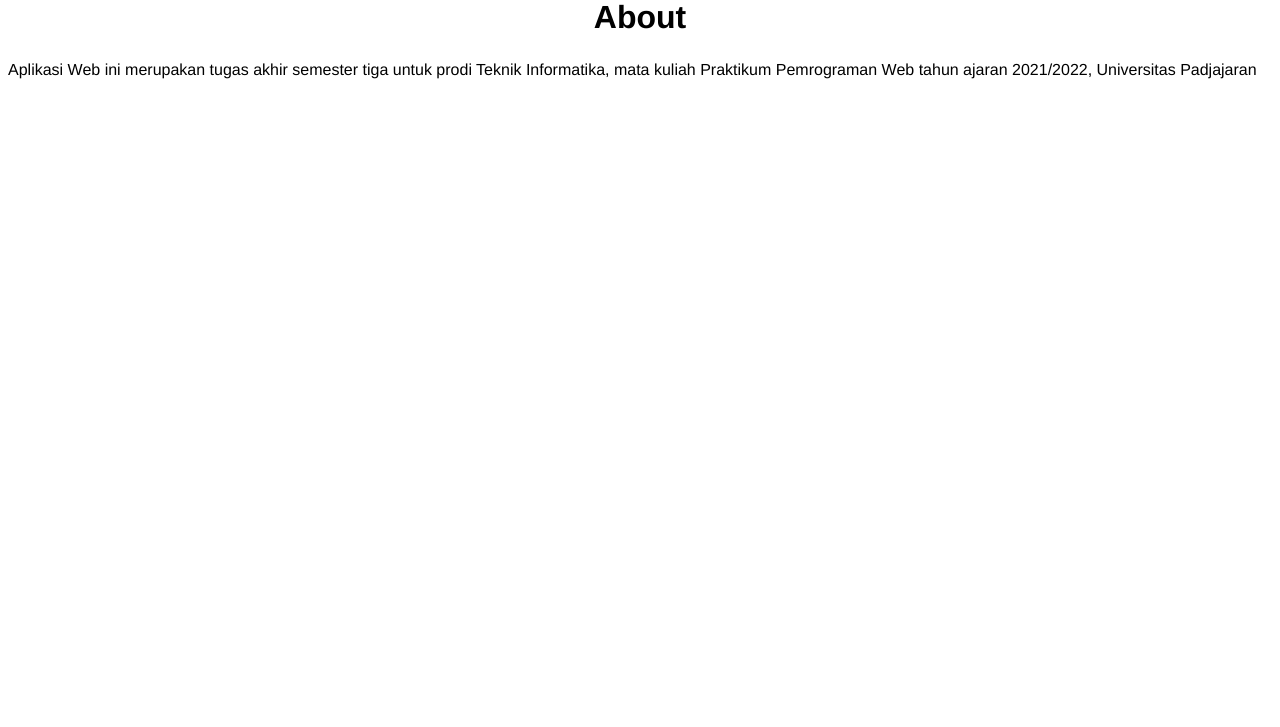
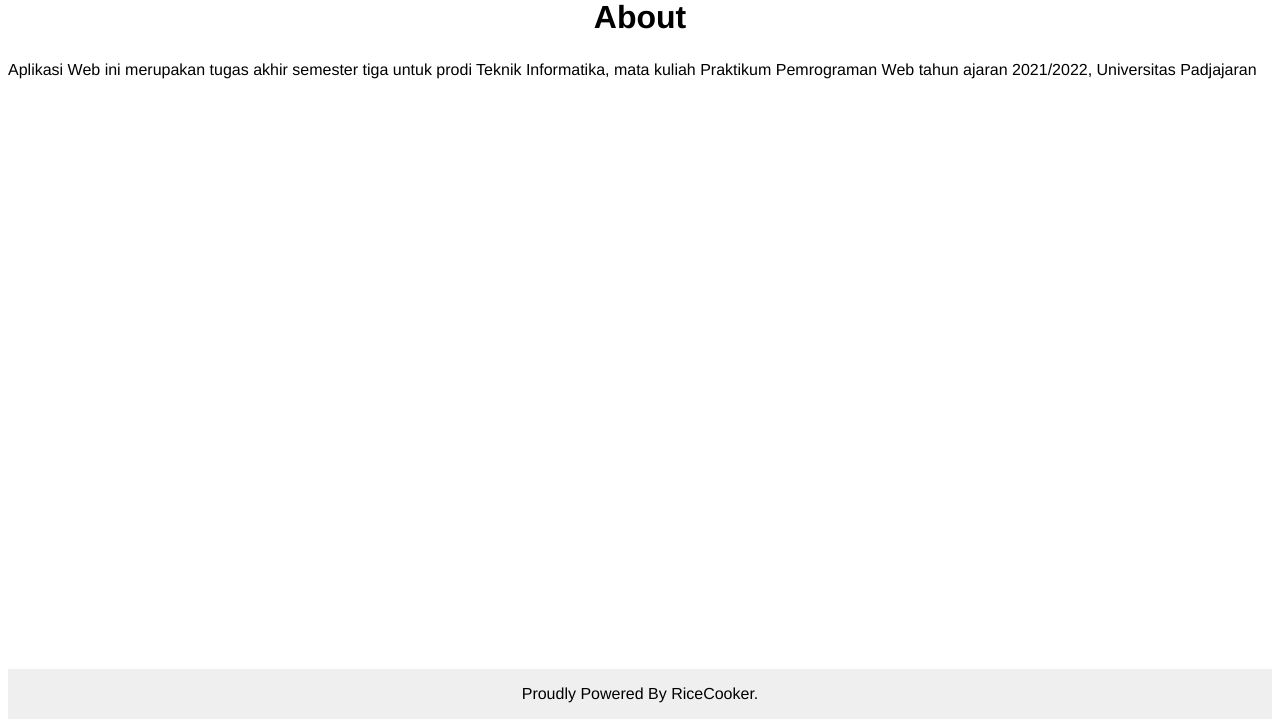
Before and after one commit to praktikum-tiunpad-2021/proyek-web-ricecooker, a CodeIgniter 4 app: template project_CI4/app/Views/page/about.php in a window 1280 px wide. Shown: the part 76-803 px from the top of the page. Before the commit the page ends 155 px from the top, so only its background shows below. Run offline with PHP 8.4 and a stand-in for CodeIgniter, Linux system fonts and the light colour scheme; the template is opened without the code that fills it, so the values that code supplies are empty; some libraries are stand-ins or nearby versions.

Commit message:
Menambahkan Footer

```diff
--- a/project_CI4/app/Views/layout/template.php
+++ b/project_CI4/app/Views/layout/template.php
@@ -10,12 +10,18 @@
     <link rel="stylesheet" href="/css/style.css">
 </head>
 
-<body>
+<body class="bodyTemplate">
     <?= $this->include('layout/navbar'); ?>
 
     <!-- Optional JavaScript; choose one of the two! -->
 
     <?= $this->renderSection('isi'); ?>
+
+
+    <div id="footer">Proudly Powered By RiceCooker.
+    </div>
+
 </body>
 
+
 </html>
--- a/project_CI4/app/Views/page/about.php
+++ b/project_CI4/app/Views/page/about.php
@@ -8,4 +8,5 @@
         <p>Aplikasi Web ini merupakan tugas akhir semester tiga untuk prodi Teknik Informatika, mata kuliah Praktikum Pemrograman Web tahun ajaran 2021/2022, Universitas Padjajaran</p>
     </div>
 </div>
+
 <?= $this->endSection(); ?>
--- a/project_CI4/app/Views/page/contact.php
+++ b/project_CI4/app/Views/page/contact.php
@@ -6,11 +6,11 @@
             <h1>Contact Me</h1>
         </div>
         <h3>Muhammad Zidan K</h3>
-        <p>Email    : muhammad20093@mail.unpad.ac.id</p><br>
+        <p>Email : muhammad20093@mail.unpad.ac.id</p><br>
         <h3>Harta Rama</h3>
-        <p>Email    : harta20001@mail.unpad.ac.id</p><br>
+        <p>Email : harta20001@mail.unpad.ac.id</p><br>
         <h3>Azka GHafara P A</h3>
-        <p>Email    : azka20002@mail.unpad.ac.id</p><br>
+        <p>Email : azka20002@mail.unpad.ac.id</p><br>
     </div>
 </div>
 <?= $this->endSection(); ?>
--- a/project_CI4/app/Views/page/register.php
+++ b/project_CI4/app/Views/page/register.php
@@ -51,7 +51,8 @@
     </table>
 
   </form>
-
+  <div id="footer">Proudly Powered By RiceCooker.
+  </div>
 </body>
 
 </html>
--- a/project_CI4/public/css/style.css
+++ b/project_CI4/public/css/style.css
@@ -1,5 +1,27 @@
-body {
-    font-family: 'Helvetica Neue', 'Helvetica', 'Arial', 'sans-serif';
+.bodyLogin {
+    font-family: 'Helvetica Neue';
+
+}
+
+.bodyTemplate {
+    font-family: 'Helvetica Neue';
+    min-height: 90vh;
+    position: relative;
+
+    padding-bottom: 80px;
+    box-sizing: border-box;
+}
+
+
+#footer {
+    position: absolute;
+    right: 0;
+    bottom: 0;
+    left: 0;
+    padding: 1rem;
+    background-color: #efefef;
+    text-align: center;
+
 }
 
 nav {
@@ -34,7 +56,7 @@ li a:hover {
 
 .active {
     background-color: white;
-    color:#5c7fb8;
+    color: #5c7fb8;
 }
 
 .headLogin {
@@ -61,7 +83,8 @@ li a:hover {
     font-family: 'Helvetica Neue', 'Helvetica', 'Arial', 'sans-serif';
 }
 
-.table1>thead>tr>th, .table1>tbody>tr>td {
+.table1>thead>tr>th,
+.table1>tbody>tr>td {
     border: 1px solid #d1d1d1;
     border-collapse: collapse;
     padding: 8px;
```
Also changed, not shown: project_CI4/app/Views/page/login.php (+4 -3 lines). Lines whose indentation alone changed are shown as unchanged.
